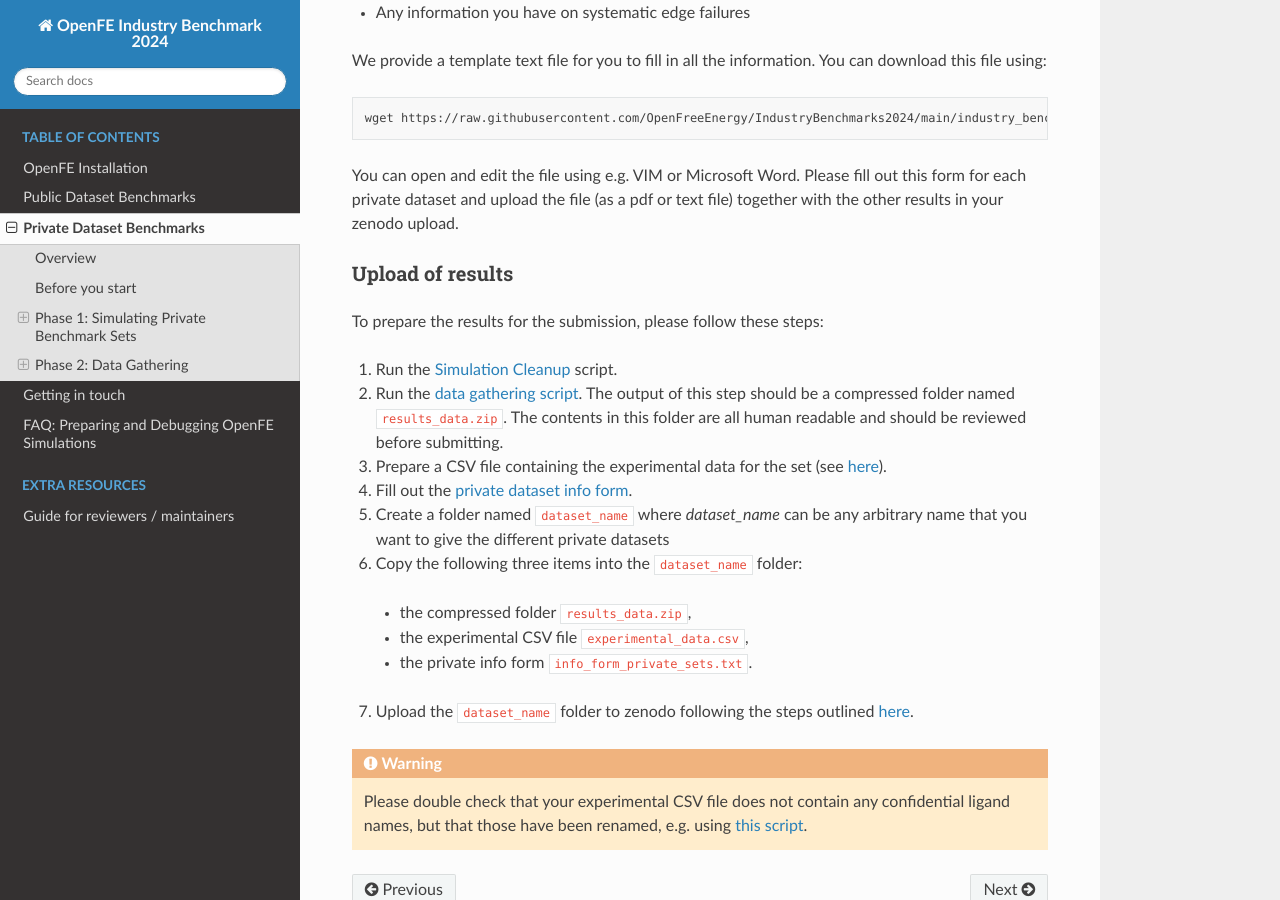
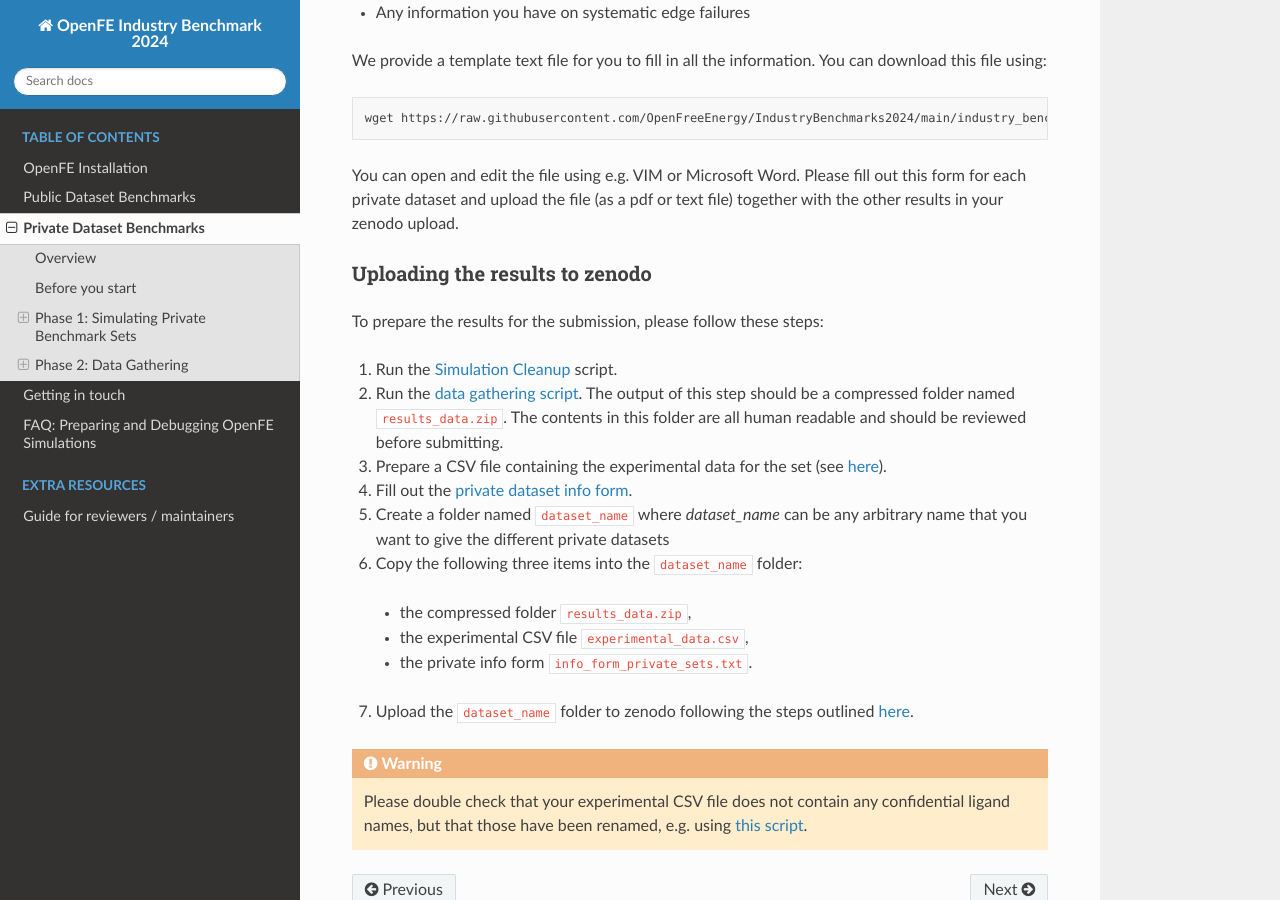
Before and after one commit to OpenFreeEnergy/IndustryBenchmarks2024, a Sphinx documentation site: the page built from docs/source/private/overview.rst, in a window 1280 px wide and 900 px high, scrolled down 5057 px. Built offline with Sphinx 7.4.7 and the Read the Docs theme 3.1.0, drawn with Linux system fonts in a browser that asks for light colours.

Commit message:
Update docs/source/private/overview.rst

```diff
--- a/docs/source/private/overview.rst
+++ b/docs/source/private/overview.rst
@@ -256,7 +256,7 @@ the file (as a pdf or text file) together with the other results in your zenodo
 
 .. _private-data-gather:
 
-Upload of results
+Uploading the results to zenodo
 =================
 
 To prepare the results for the submission, please follow these steps:
```
